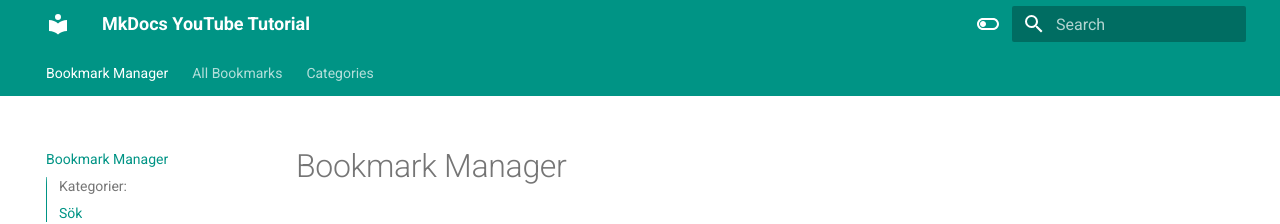
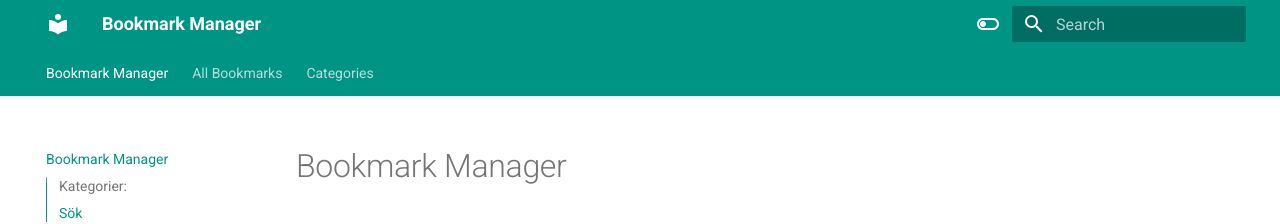
Before and after one commit to wahlstrommm/Bookmark, an MkDocs documentation site: the page built from docs/index.md, in a window 1280 px wide. Shown: the top 224 px of the page. Built offline with MkDocs 1.6.1 and Material for MkDocs 9.7.7, drawn with Linux system fonts in a browser that asks for light colours.

Commit message:
updated mldocs.yml

```diff
--- a/mkdocs.yml
+++ b/mkdocs.yml
@@ -1,4 +1,4 @@
-site_name: MkDocs YouTube Tutorial
+site_name: Bookmark Manager
 site_url: https://www.xxxxxx.se
 
 theme:
@@ -7,12 +7,8 @@ theme:
     - navigation.tabs
     - navigation.sections
     - toc.integrate
-    - navigation.top
     - search.suggest
     - search.highlight
-    - content.tabs.link
-    - content.code.annotation
-    - content.code.copy
   language: en
   palette:
     - scheme: default
```
